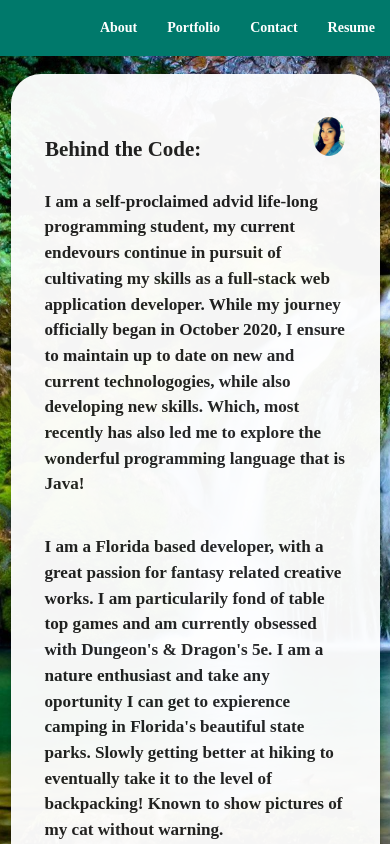
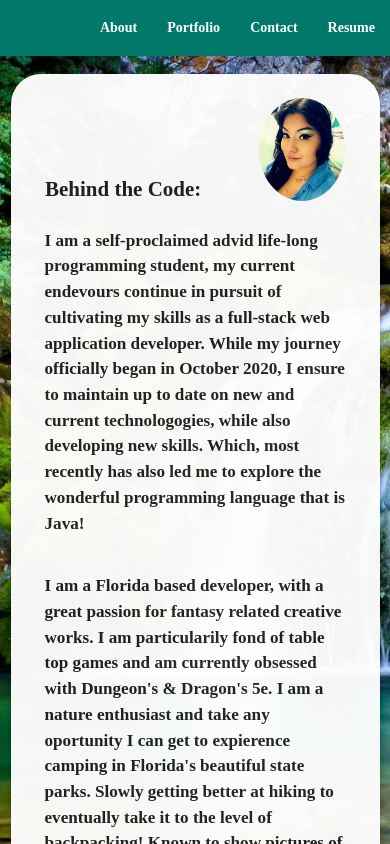
Before and after one commit to Elysiayn/Wendy-Lemus, a React (Create React App) app: page / in a window 390 px wide. Shown: the top 844 px of the page. Built offline with nearby package versions, Linux system fonts and the light colour scheme; a web font is replaced by a local one.

Commit message:
about text and img web responsive

```diff
--- a/src/index.css
+++ b/src/index.css
@@ -38,7 +38,8 @@
 
 .aboutHeader{
   display: flex !important;
-  align-items: first baseline !important;
+  align-items: flex-end !important;
+  /* align-items: center !important; */
 }
 
 .aboutText{
@@ -58,7 +59,11 @@
 
 /* img right col */
 div.aboutTitle.col.s4.m4.l4{
-  max-width:16.6666666667%;
+  max-width: 15em !important;
+  width: 33.3333333333%;
+  margin-right: auto;
+  display: flex !important;
+  align-items: center !important;
 }
 
 /* contact */
```
